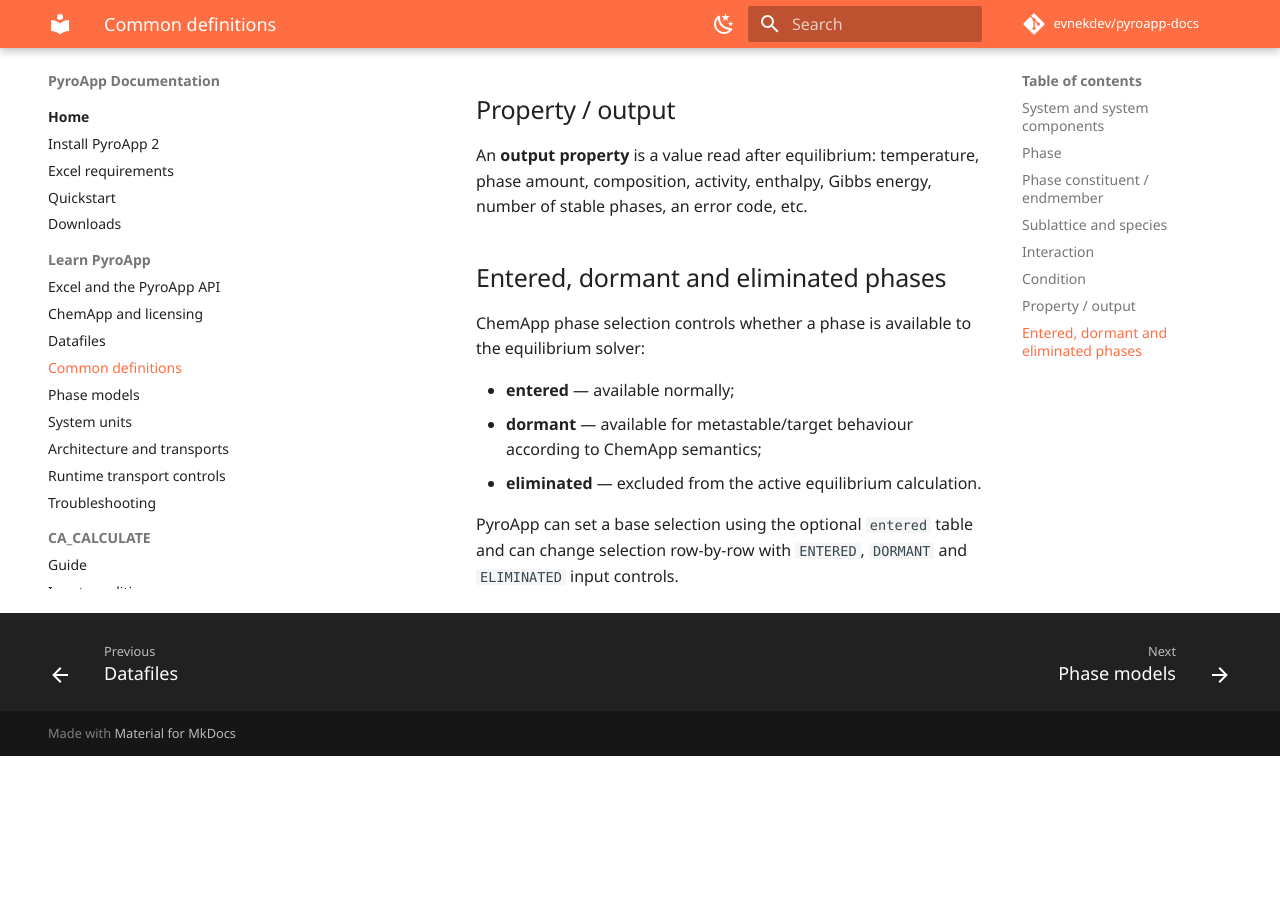
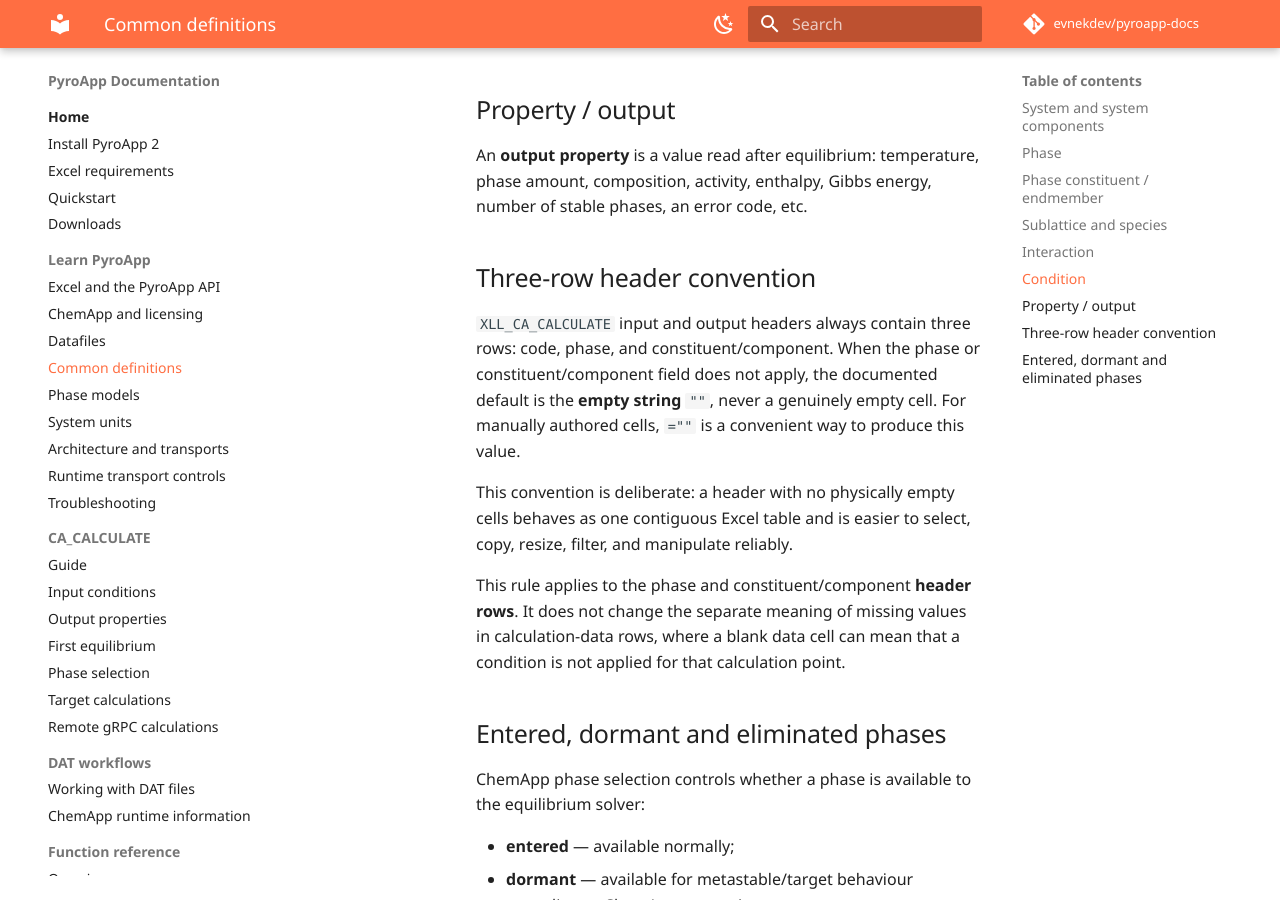
Before and after one commit to evnekdev/pyroapp-docs, an MkDocs documentation site: the page built from docs/common-definitions.md, in a window 1280 px wide and 900 px high, scrolled down 1523 px. Built offline with MkDocs 1.6.1 and Material for MkDocs 9.7.7, drawn with Linux system fonts in a browser that asks for light colours; some web fonts are replaced; comment, search, counter and statistics services are not loaded; before the commit the page ends 2279 px from its top, so only the background shows below that.

Commit message:
Add three-row header convention

```diff
--- a/docs/common-definitions.md
+++ b/docs/common-definitions.md
@@ -37,6 +37,14 @@
 
 An **output property** is a value read after equilibrium: temperature, phase amount, composition, activity, enthalpy, Gibbs energy, number of stable phases, an error code, etc.
 
+## Three-row header convention
+
+`XLL_CA_CALCULATE` input and output headers always contain three rows: code, phase, and constituent/component. When the phase or constituent/component field does not apply, the documented default is the **empty string** `""`, never a genuinely empty cell. For manually authored cells, `=""` is a convenient way to produce this value.
+
+This convention is deliberate: a header with no physically empty cells behaves as one contiguous Excel table and is easier to select, copy, resize, filter, and manipulate reliably.
+
+This rule applies to the phase and constituent/component **header rows**. It does not change the separate meaning of missing values in calculation-data rows, where a blank data cell can mean that a condition is not applied for that calculation point.
+
 ## Entered, dormant and eliminated phases
 
 ChemApp phase selection controls whether a phase is available to the equilibrium solver:
```
